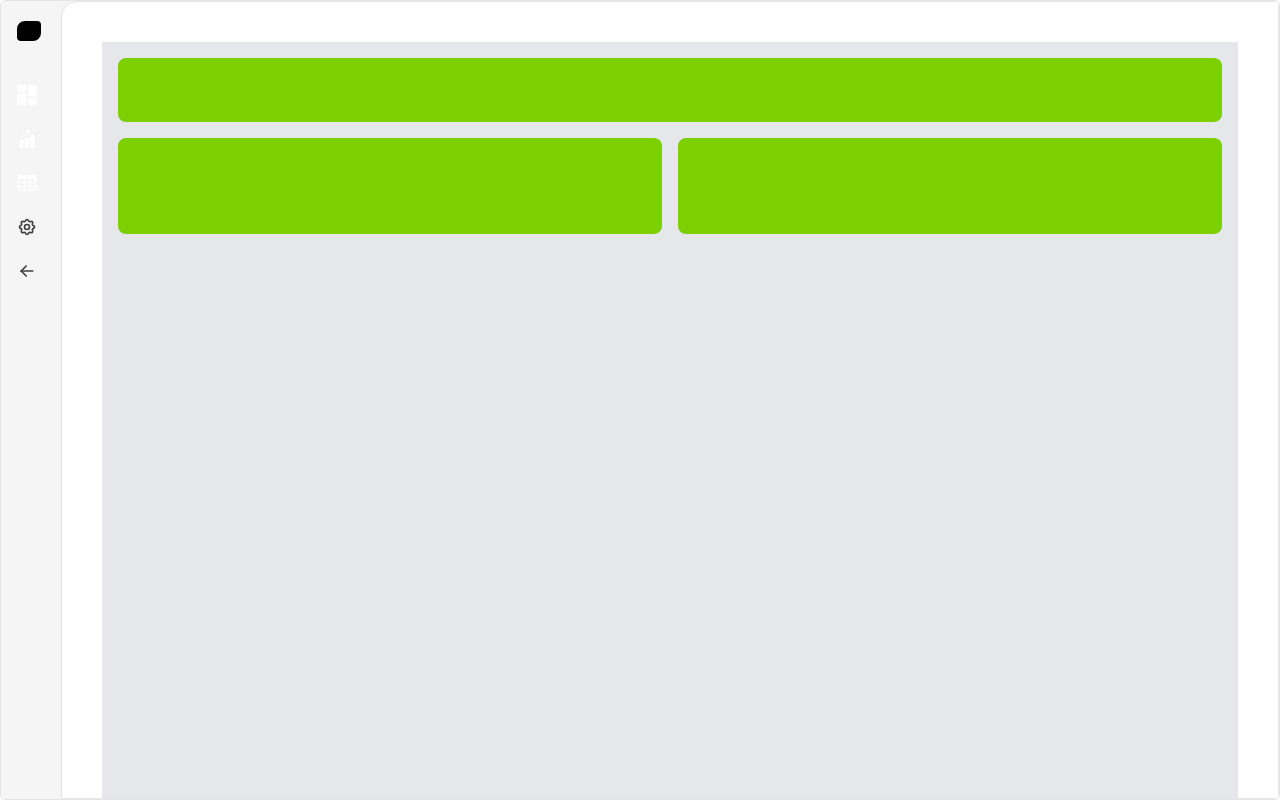
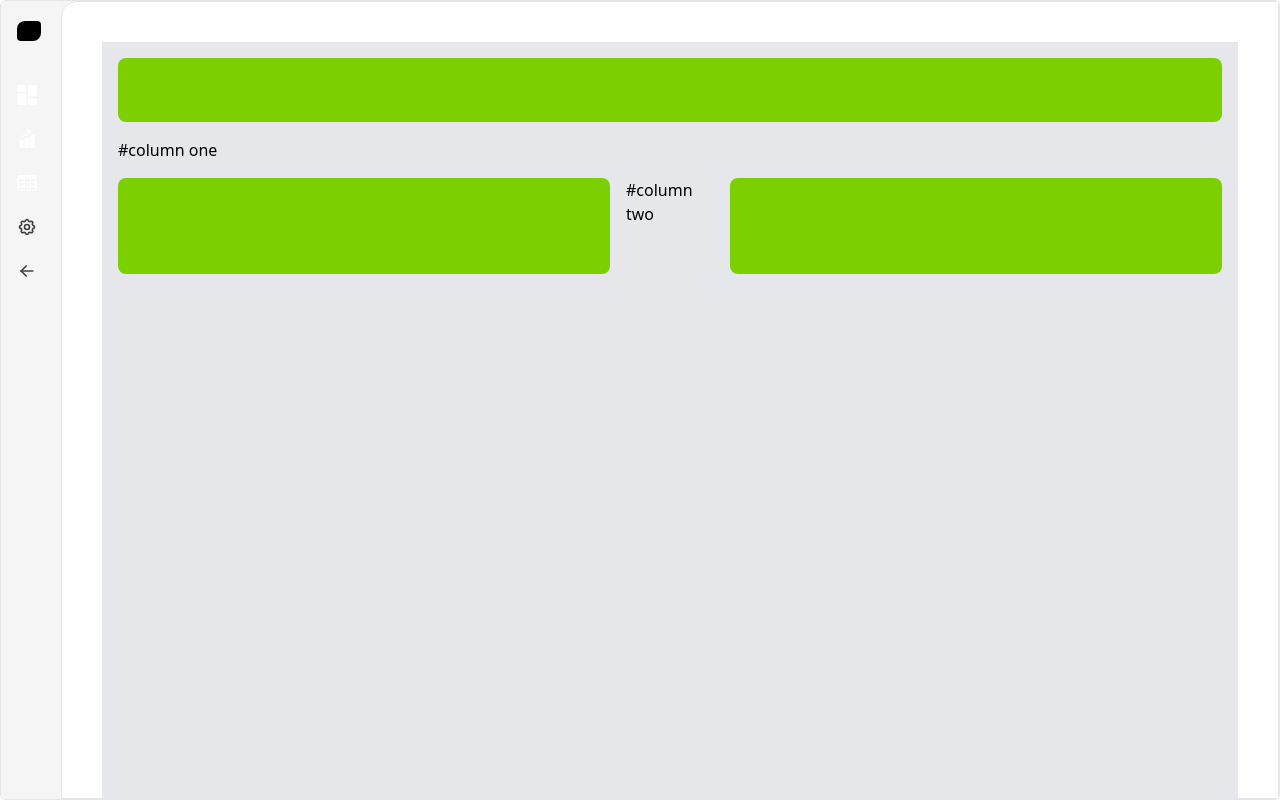
Before and after one commit to kimanthigregory/m-pesalizer, a React (Vite) app in the folder client/: page /dashboard in a window 1280 px wide. Built offline with nearby package versions, Linux system fonts and the light colour scheme.

Commit message:
add comments

```diff
--- a/client/src/components/sidebaBody.jsx
+++ b/client/src/components/sidebaBody.jsx
@@ -98,13 +98,13 @@ const Dashboard = () => {
       <div className="p-2 md:p-10 rounded-tl-2xl border border-neutral-200 dark:border-neutral-700 bg-white dark:bg-neutral-100 flex flex-col gap-2 flex-1 w-full h-full">
         <div className="min-h-screen p-4 bg-gray-200 flex flex-col gap-4">
           <div className="bg-lime-500 h-16 w-full rounded-lg"></div>
-
+          #column one
           <div className="flex flex-col md:flex-row gap-4">
             <div className="flex flex-col gap-4 md:w-1/2">
               <div className="bg-lime-500 h-24 w-full rounded-lg"></div>
               <div className="bg-lime-500 flex-1 rounded-lg"></div>
             </div>
-
+            #column two
             <div className="flex flex-col gap-4 md:w-1/2">
               <div className="bg-lime-500 h-24 w-full rounded-lg"></div>
               <div className="bg-lime-500 flex-1 rounded-lg"></div>
```
